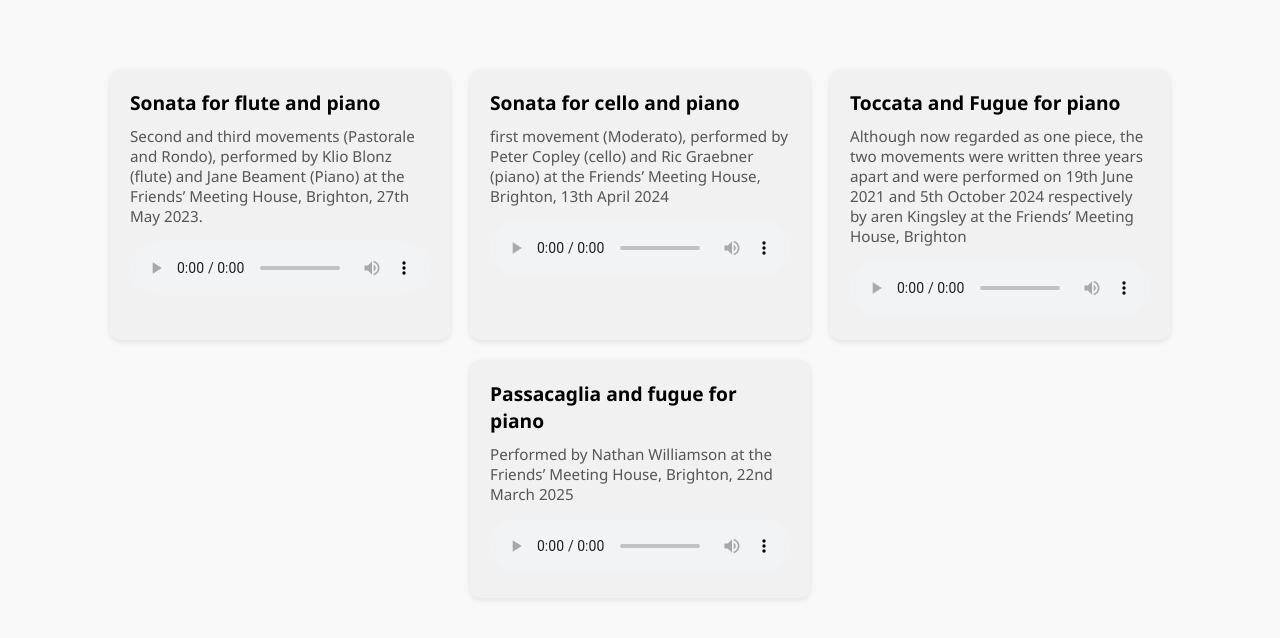
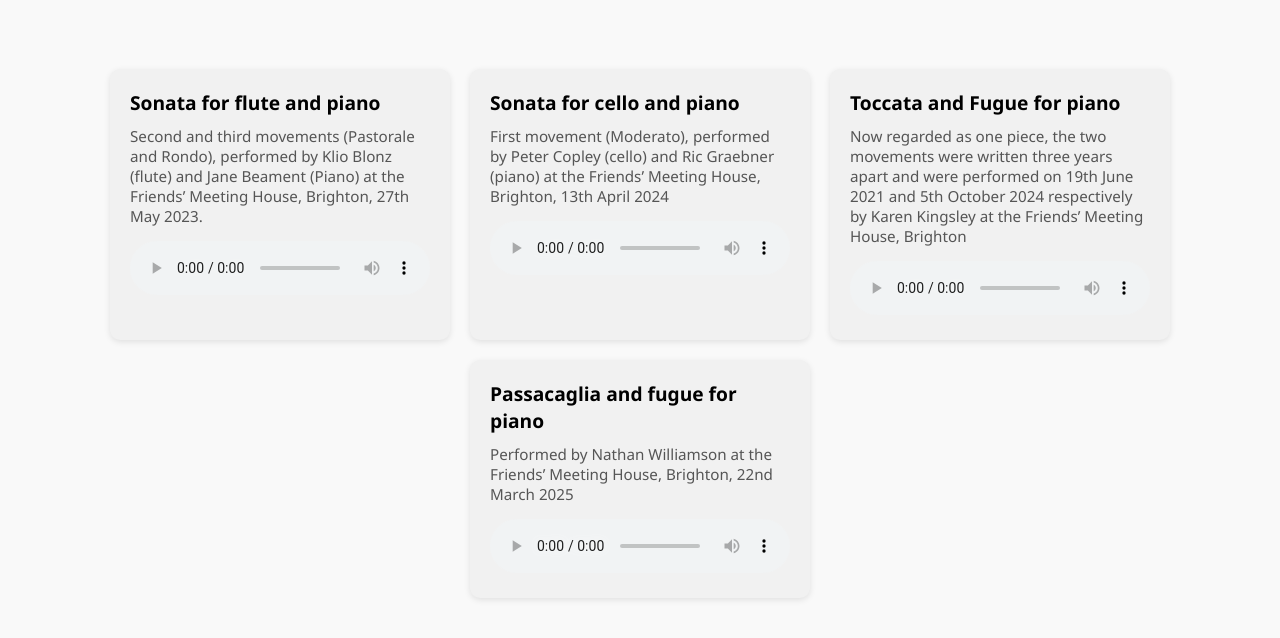
Before and after one commit to davidwood2025/John-Petley-Compositions, a plain HTML site: page index.html in a window 1280 px wide. Drawn offline with Linux system fonts and the light colour scheme.

Commit message:
Update index.html

```diff
--- a/index.html
+++ b/index.html
@@ -68,7 +68,7 @@
     <!-- Card 2 -->
     <div class="audio-card">
       <div class="composition-title">Sonata for cello and piano</div>
-      <div class="composition-description">first movement (Moderato), performed by Peter Copley (cello) and Ric Graebner (piano) at the Friends’ Meeting House, Brighton, 13th April 2024</div>
+      <div class="composition-description">First movement (Moderato), performed by Peter Copley (cello) and Ric Graebner (piano) at the Friends’ Meeting House, Brighton, 13th April 2024</div>
       <audio controls>
         <source src="7 John Petley Sonata for cello and piano 1st mov.mp3" type="audio/mpeg">
         Your browser does not support the audio element.
@@ -78,7 +78,7 @@
     <!-- Card 3 -->
     <div class="audio-card">
       <div class="composition-title">Toccata and Fugue for piano</div>
-      <div class="composition-description">Although now regarded as one piece, the two movements were written three years apart and were performed on 19th June 2021 and 5th October 2024 respectively by aren Kingsley at the Friends’ Meeting House, Brighton</div>
+      <div class="composition-description">Now regarded as one piece, the two movements were written three years apart and were performed on 19th June 2021 and 5th October 2024 respectively by Karen Kingsley at the Friends’ Meeting House, Brighton</div>
       <audio controls>
         <source src="3 Toccata John Petley.mp3" type="audio/mpeg">
         Your browser does not support the audio element.
```
